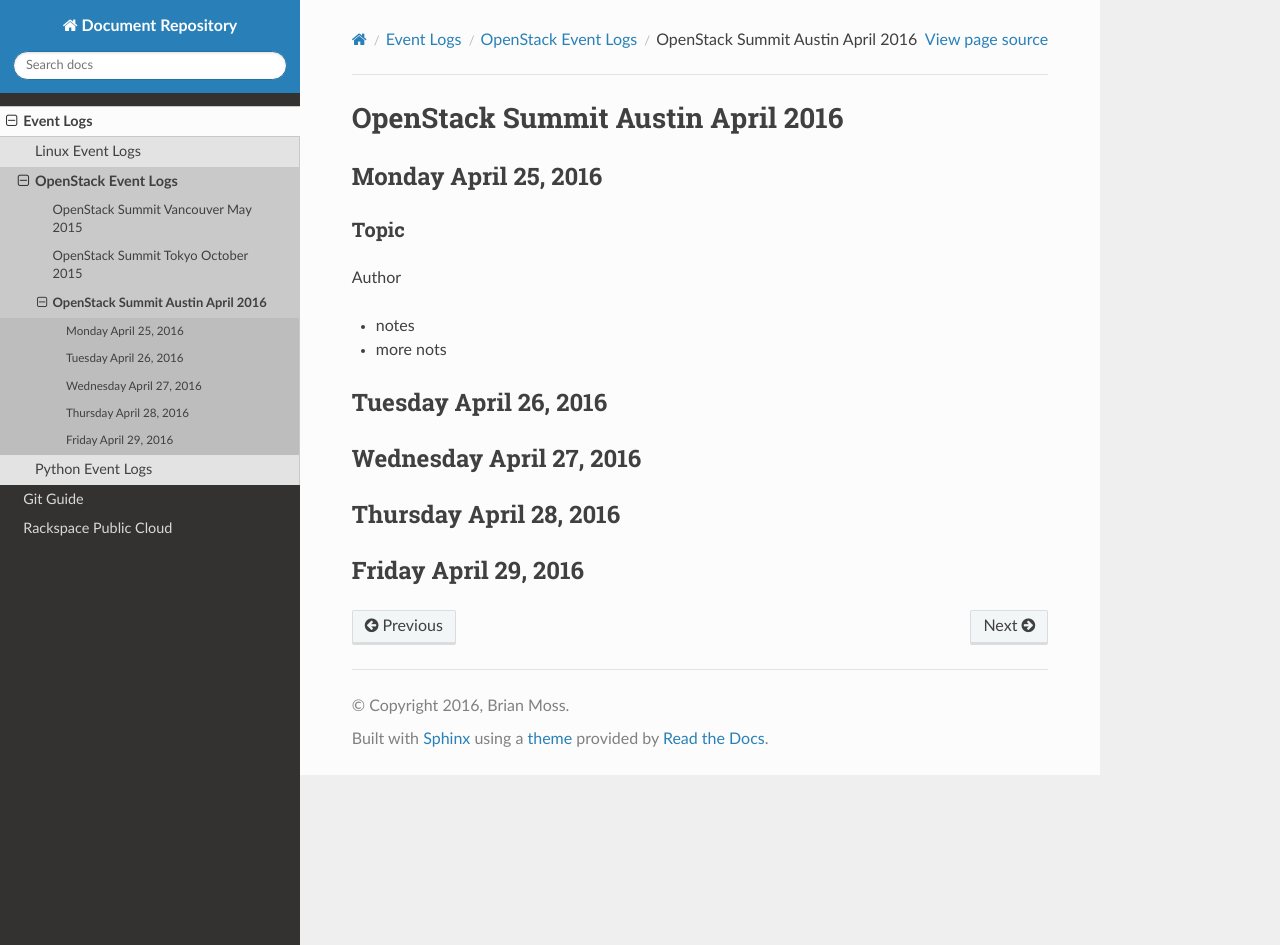
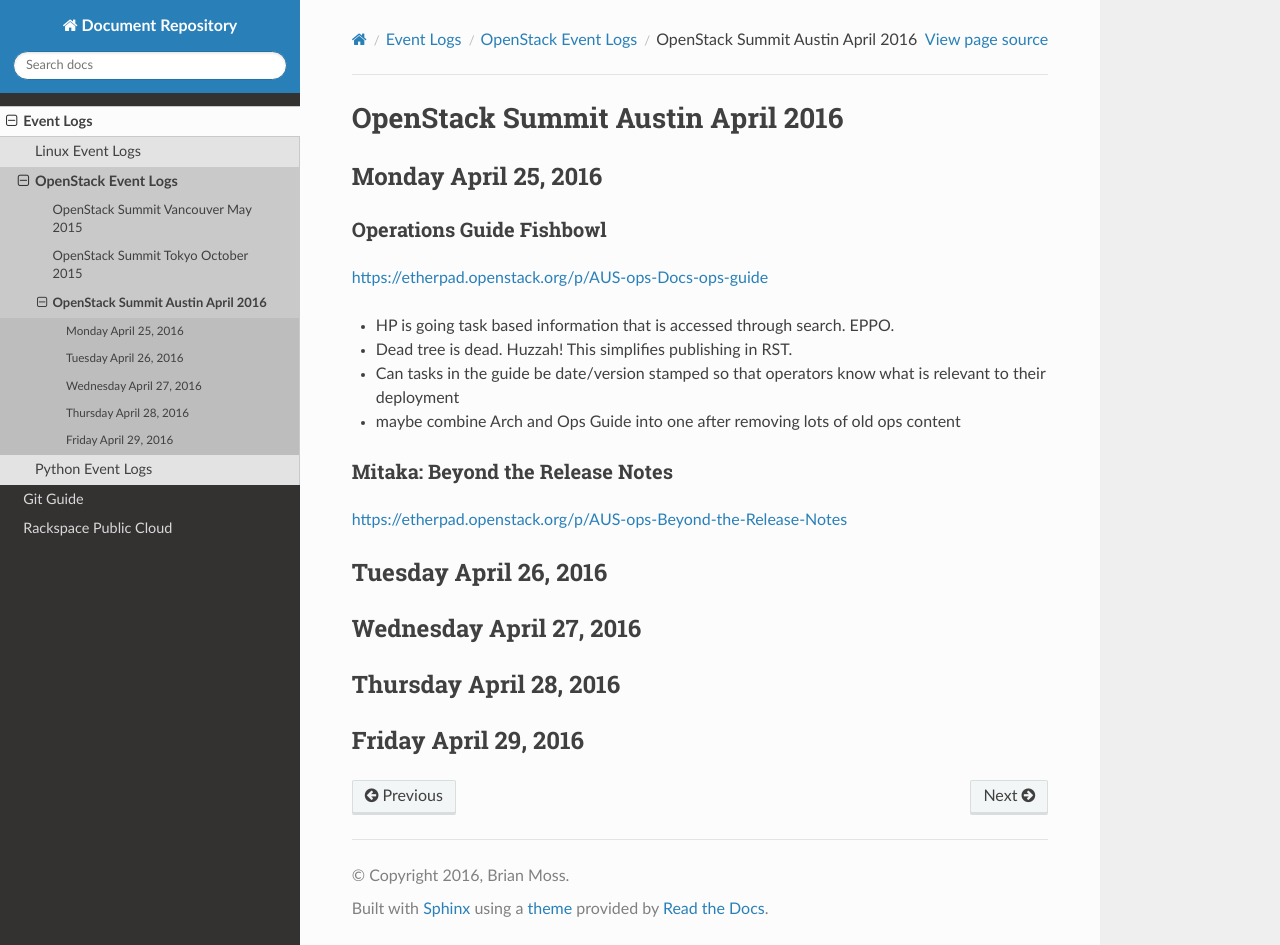
Before and after one commit to tgeles/docs, a Sphinx documentation site: the page built from docs/events/OS_summit_Apr_2016.rst, in a window 1280 px wide and 945 px high. Built offline with Sphinx 7.4.7 and the Read the Docs theme 2.0.0, drawn with Linux system fonts in a browser that asks for light colours.

Commit message:
morning update

```diff
--- a/docs/events/OS_summit_Apr_2016.rst
+++ b/docs/events/OS_summit_Apr_2016.rst
@@ -5,12 +5,20 @@
 Monday April 25, 2016
 ~~~~~~~~~~~~~~~~~~~~~
 
-Topic
------
-Author
+Operations Guide Fishbowl
+-------------------------
+https://etherpad.openstack.org/p/AUS-ops-Docs-ops-guide
 
-- notes
-- more nots
+- HP is going task based information that is accessed through search. EPPO.
+- Dead tree is dead. Huzzah! This simplifies publishing in RST.
+- Can tasks in the guide be date/version stamped so that operators know what is
+  relevant to their deployment
+- maybe combine Arch and Ops Guide into one after removing lots of old ops
+  content
+
+Mitaka: Beyond the Release Notes
+--------------------------------
+https://etherpad.openstack.org/p/AUS-ops-Beyond-the-Release-Notes
 
 
 Tuesday April 26, 2016
```
